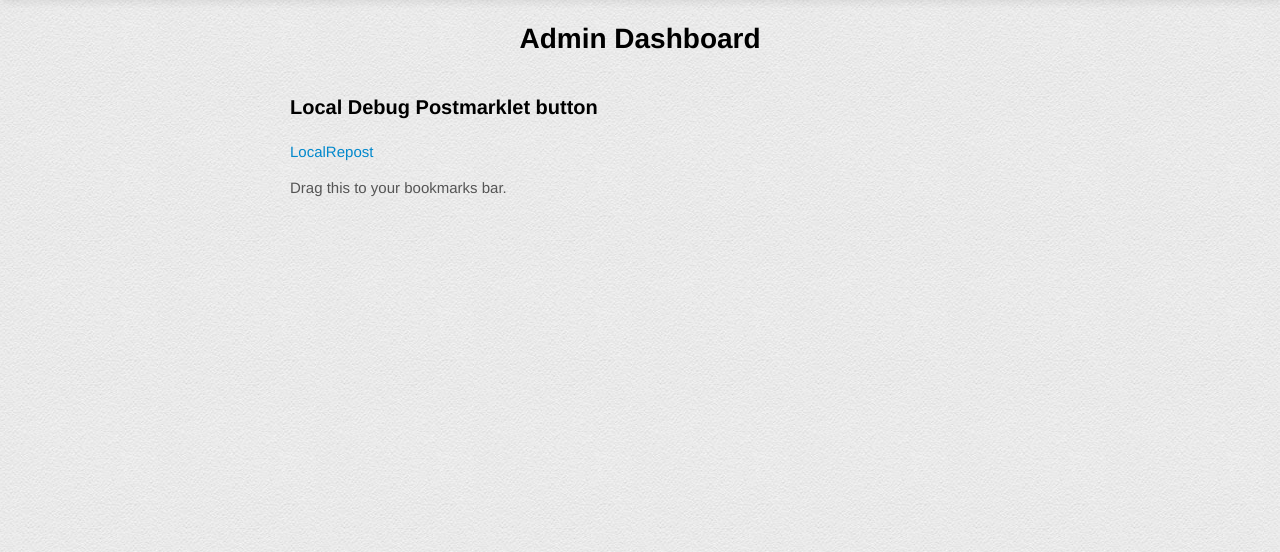
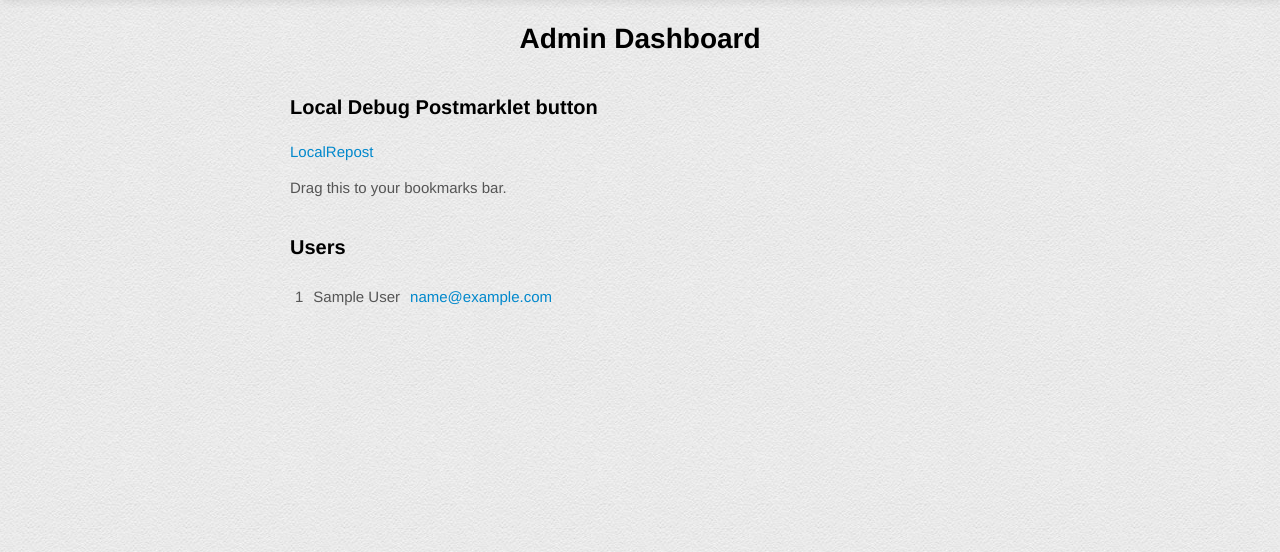
Before and after one commit to nikilster/projectAwesome, a Flask app: template awesome/templates/admin_dashboard.html in a window 1280 px wide. Shown: the part 41-593 px from the top of the page. Run offline with Flask 2, Linux system fonts and the light colour scheme; the template is opened without the code that fills it: most values are stand-ins (such as "Sample title", 1, 10 or a date in 2020); parts of the project's set-up code (start-up, migrations or seed data) failed here and were passed over; some libraries are stand-ins or nearby versions.

Commit message:
Added user list into admin dashboard

```diff
--- a/awesome/routes.py
+++ b/awesome/routes.py
@@ -706,8 +706,10 @@ def admin_dashboard():
             userInfo = SessionManager.getUser()
             user = User.getById(userInfo['id'])
             if user and user.isAdmin():
+                users = User.getAllUsers()
                 return render_template('admin_dashboard.html',
-                                       user=userInfo, config=app.config)
+                                       user=userInfo, config=app.config,
+                                       users=reversed(users))
         abort(403)
     abort(405)
 
--- a/awesome/templates/admin_dashboard.html
+++ b/awesome/templates/admin_dashboard.html
@@ -55,6 +55,19 @@ Admin Dashboard
     Drag this to your bookmarks bar.
     </div>
 
+    <div class="SectionHeading">Users</div>
+    <div class="SectionText">
+        <table cellpadding="5">
+    {% for user in users %}
+        <tr>
+            <td>{{ user.id() }}</td>
+            <td>{{ user.fullName() }}</td>
+            <td><a href="mailto:{{ user.email() }}">{{ user.email() }}</a></td>
+        </tr>
+    {% endfor %}
+        </table>
+    </div>
+
 </div>
 {% endblock %}
 
```
